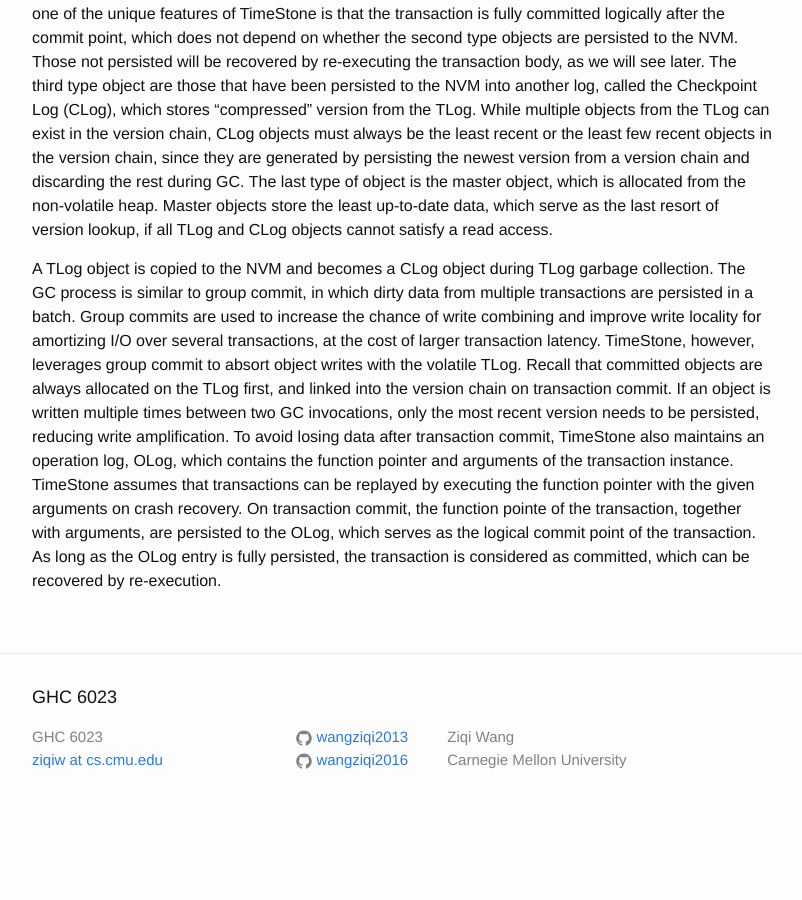
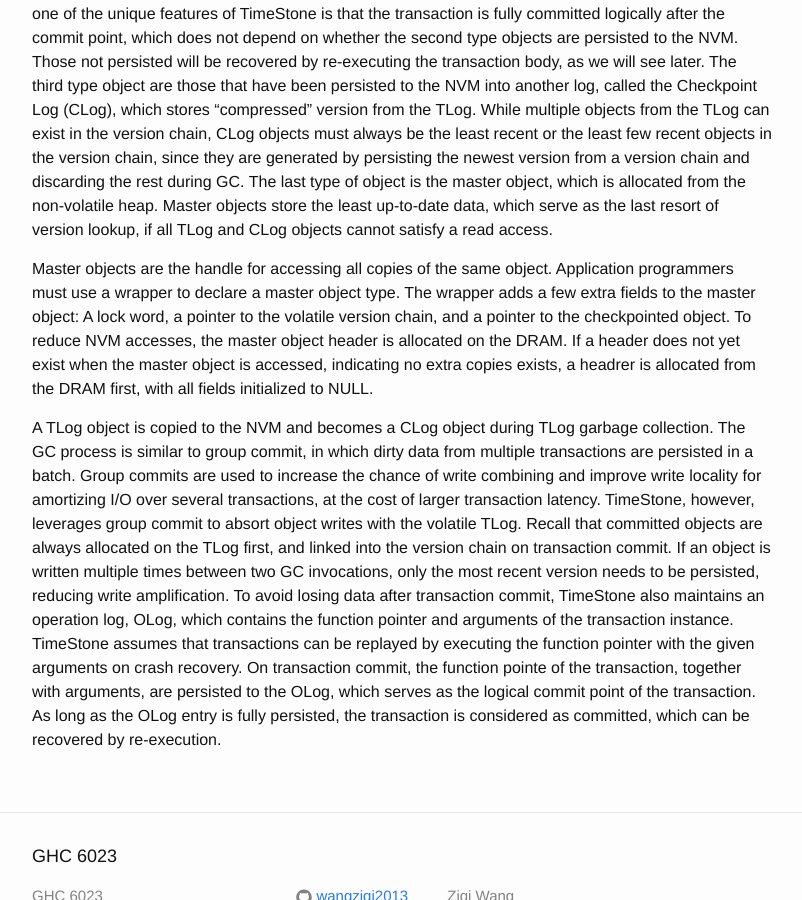
Before and after one commit to wangziqi2013/wangziqi2013.github.io, a Jekyll site: the page built from _posts/2020-08-24-timestone.markdown, in a window 1280 px wide and 900 px high, scrolled down 2080 px. Shown: the whole window, without its empty margins (238-1040 px from the left). Built offline with Jekyll 4.4.1, drawn with Linux system fonts in a browser that asks for light colours; before the commit the page ends 2911 px from its top, so only the background shows below that.

Commit message:
Adding master object header

```diff
--- a/_posts/2020-08-24-timestone.markdown
+++ b/_posts/2020-08-24-timestone.markdown
@@ -90,6 +90,13 @@ The last type of object is the master object, which is allocated from the non-vo
 least up-to-date data, which serve as the last resort of version lookup, if all TLog and CLog objects cannot satisfy
 a read access.
 
+Master objects are the handle for accessing all copies of the same object. Application programmers must use a wrapper
+to declare a master object type. The wrapper adds a few extra fields to the master object: A lock word, a pointer to
+the volatile version chain, and a pointer to the checkpointed object.
+To reduce NVM accesses, the master object header is allocated on the DRAM. If a header does not yet exist when the master
+object is accessed, indicating no extra copies exists, a headrer is allocated from the DRAM first, with all fields
+initialized to NULL.
+
 A TLog object is copied to the NVM and becomes a CLog object during TLog garbage collection. The GC process is similar
 to group commit, in which dirty data from multiple transactions are persisted in a batch. Group commits are used to increase
 the chance of write combining and improve write locality for amortizing I/O over several transactions, at the cost
```
